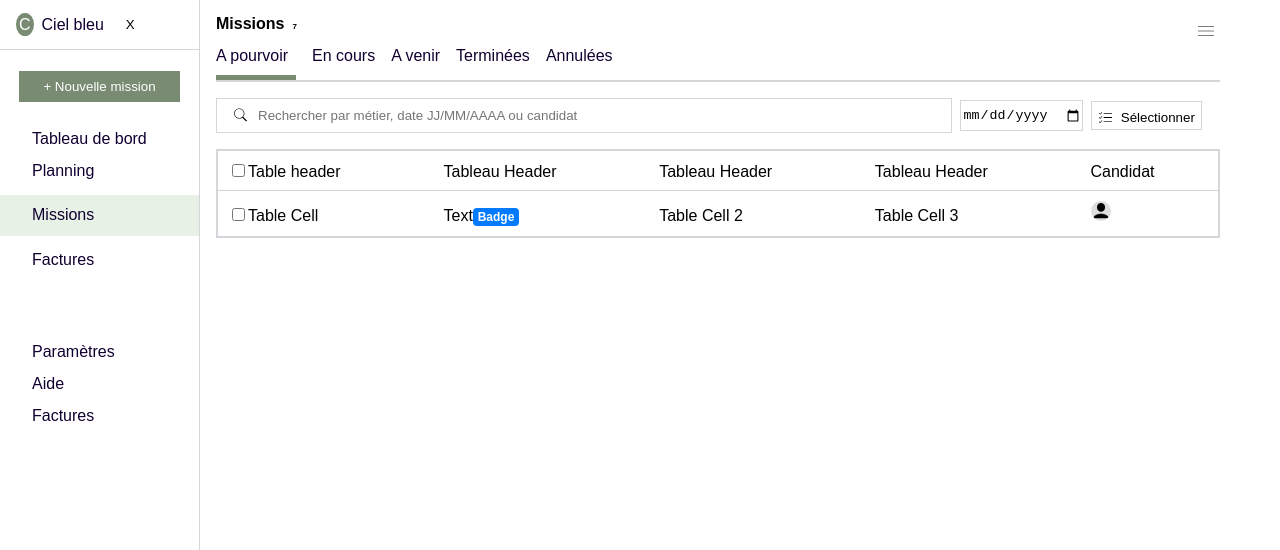
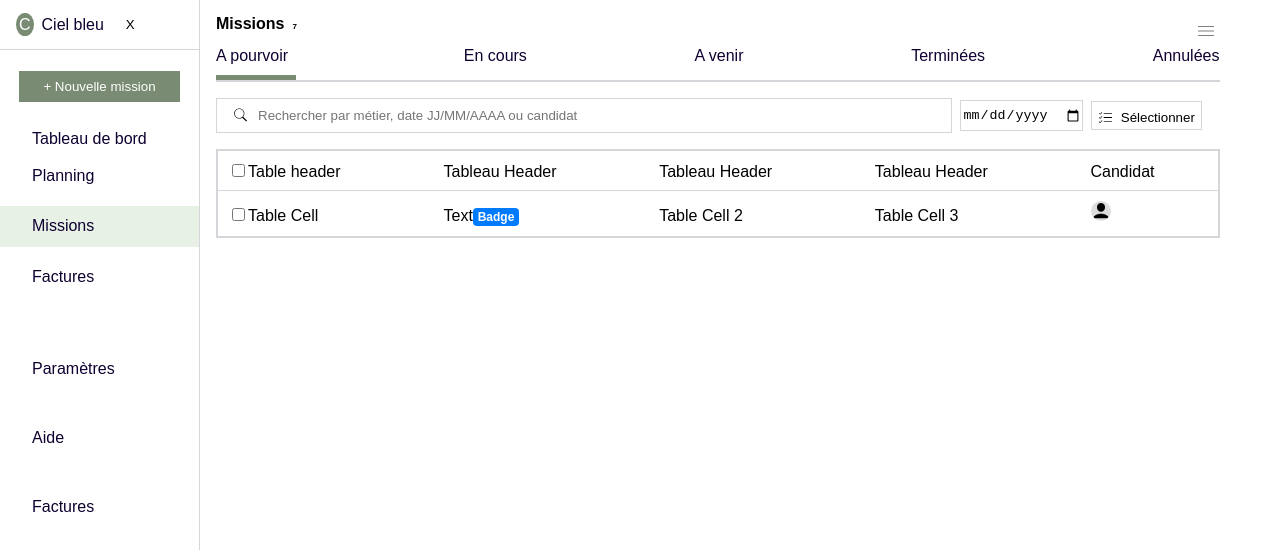
Before and after one commit to Sarah-Emidio/Missions, a React (Vite) app: page / in a window 1280 px wide. Shown: the top 550 px of the page. Built offline with nearby package versions, Linux system fonts and the light colour scheme.

Commit message:
tentative d'espace entre les blocs de lien du menu main

```diff
--- a/src/components/App/Main/Main.js
+++ b/src/components/App/Main/Main.js
@@ -25,7 +25,7 @@ const Main = ({toggleMain}) => {
 
 
             <nav className='main__linkContent'>
-                <ul>
+                <ul className='main__secondLink'>
                     <li className='main__link'><a href="/" className='main__link'>Tableau de bord</a></li>
 
                     <li className='main__link'><a href="/" className='main__link'>Planning</a></li>
@@ -35,7 +35,7 @@ const Main = ({toggleMain}) => {
                     <li className='main__link'><a href="/" className='main__link'>Factures</a></li>
                 </ul>
 
-                <ul>
+                <ul className='main__secondLink'>
                     <li className='main__link'><a href="/" className='main__link'>Paramètres</a></li>
                     <li className='main__link'><a href="/" className='main__link'>Aide</a></li>
                     <li className='main__link'><a href="/" className='main__link'>Factures</a></li>
--- a/src/components/App/Main/Main.scss
+++ b/src/components/App/Main/Main.scss
@@ -74,6 +74,7 @@
         padding: 0.8rem 0;
         padding-left: 1rem;
     }
+
 }
 
 @include mixin.smallDevices {
@@ -100,6 +101,10 @@
         flex-direction: column;
         justify-content: space-between;
         margin-top: 1rem;
+        height: 50%;
+    }
+    .main__secondLink {
+        height: 50%;
     }
 
     .main__border {
@@ -108,4 +113,25 @@
         width: 200px;
         margin-bottom: 0.5rem;
     }
+
+    ul {
+        display: flex;
+        flex-direction: column;
+        justify-content: space-between;
+    }
+
 }
+
+@include mixin.smallTablets {
+    // .main__secondLink{
+    //     display: flex;
+    //     flex-direction: column;
+    //     align-items: end;
+    // }
+    .main__linkContent {
+        display: flex;
+        flex-direction: column;
+        justify-content: space-between;
+        margin-top: 1rem;
+    }
+}
```
Also changed, not shown: src/Pages/Missions.scss (indentation only).
